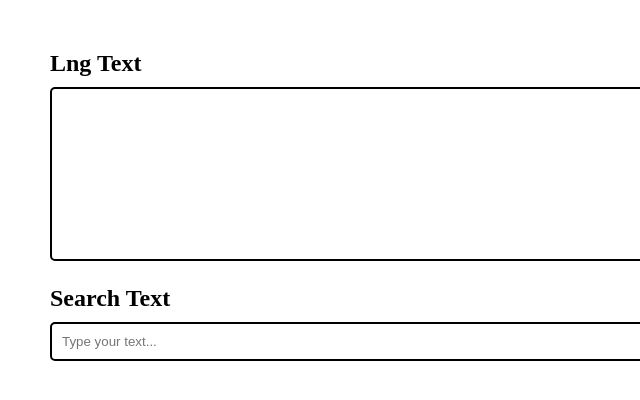
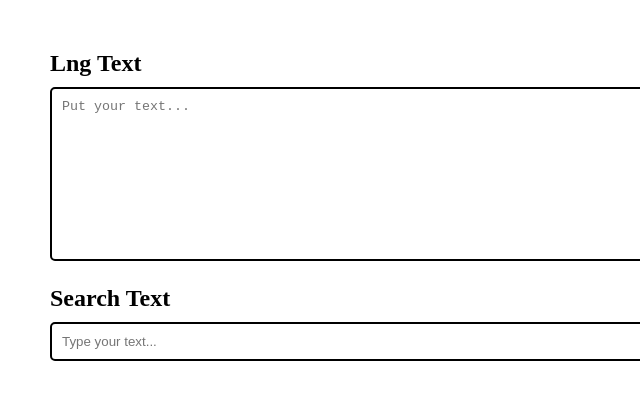
Before and after one commit to webservice96/js-string-project, a plain HTML site: page index.html in a window 1280 px wide. Shown: the full height of the page, 0-640 px from the left. Drawn offline with Linux system fonts and the light colour scheme.

Commit message:
String Project

```diff
--- a/index.html
+++ b/index.html
@@ -12,7 +12,7 @@
 
 <body>
     <h2>Lng Text</h2>
-    <textarea id="chai" cols="30" rows="10" aceholder="Put your text..."></textarea>
+    <textarea id="chai" cols="30" rows="10" placeholder="Put your text..."></textarea>
 
     <h2>Search Text</h2>
     <input type="text" id="ratton" placeholder="Type your text...">
```
